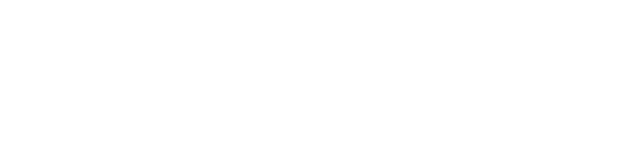
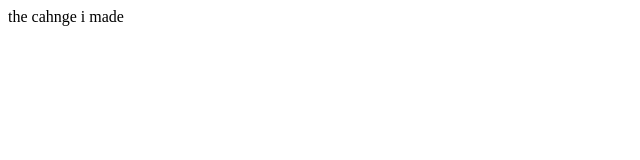
Before and after one commit to everyNameIsTakenn/ToDo-list, a plain HTML site: page monuments.html in a window 1280 px wide. Shown: the whole page, without its empty margins (0-640 px from the left). Drawn offline with Linux system fonts and the light colour scheme.

Commit message:
change made

```diff
--- a/monuments.html
+++ b/monuments.html
@@ -7,6 +7,6 @@
     <title>Document</title>
 </head>
 <body>
-
+the cahnge i made
 </body>
 </html>
```
